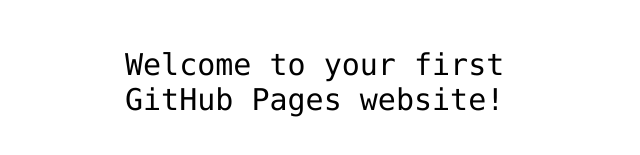
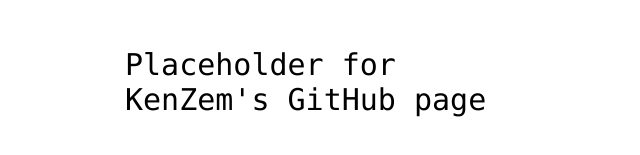
Before and after one commit to Kenzem/Kenzem.github.io, a plain HTML site: page index.html in a window 1280 px wide. Shown: the part 341-496 px from the top of the page, without its empty margins (315-955 px from the left). Drawn offline with Linux system fonts and the light colour scheme.

Commit message:
Update index.html
Placeholder update

```diff
--- a/index.html
+++ b/index.html
@@ -12,7 +12,7 @@
 <img src="https://octodex.github.com/images/daftpunktocat-thomas.gif" id="octocat" alt="octocat-gif" />
 
 <!-- Change this code here by copy and pasting your template on line 15 -->
-<p>Welcome to your first GitHub Pages website!</p>
+<p>Placeholder for KenZem's GitHub page</p>
 
 </body>
 </html>
```
